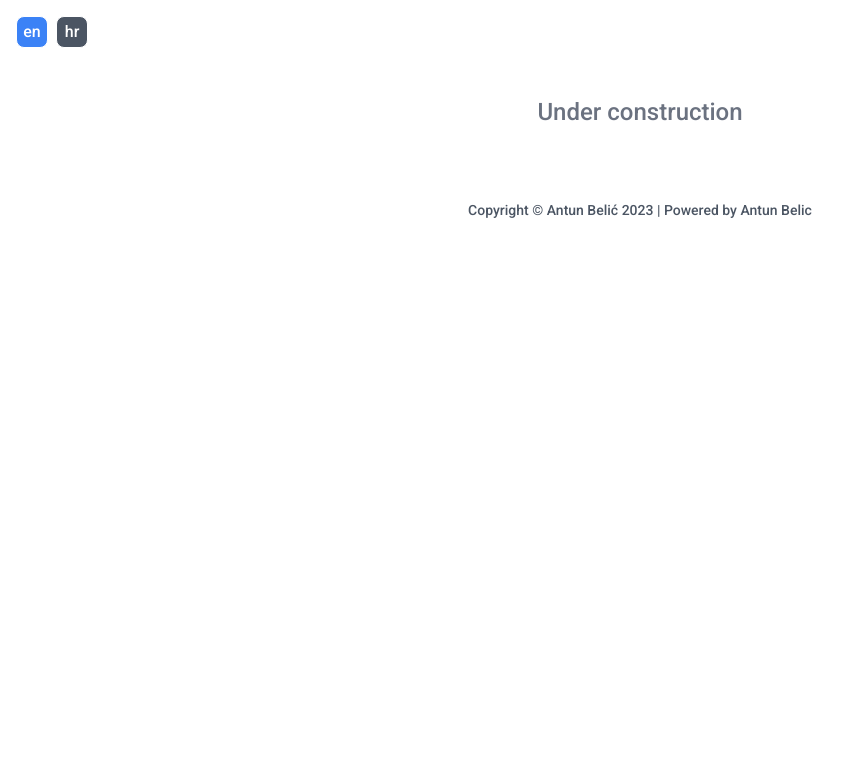
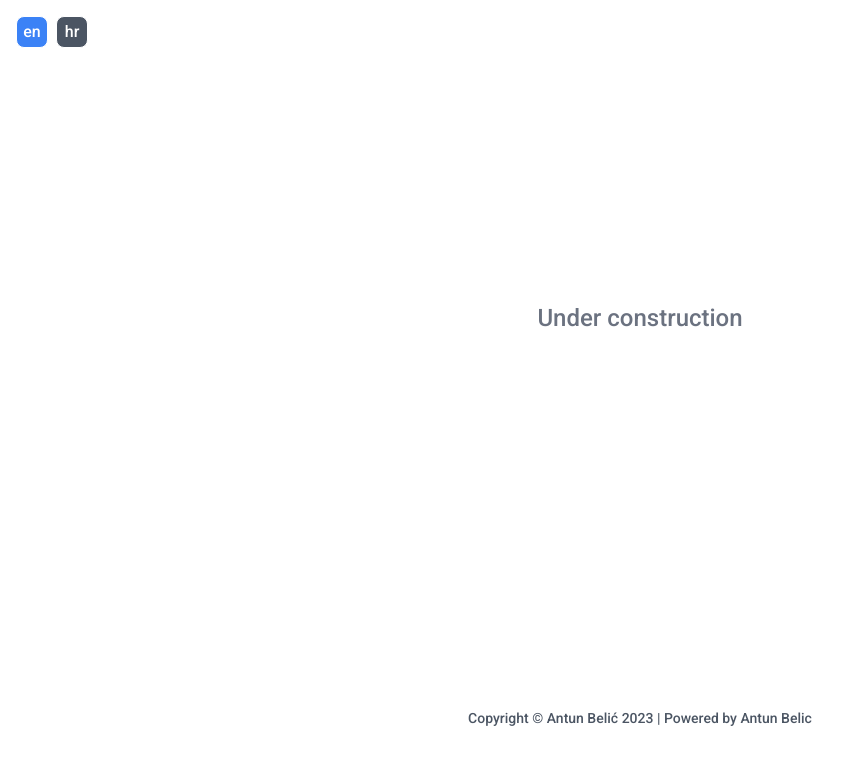
Before and after one commit to BelicAntun/clean, a Next.js app: page /en in a window 1280 px wide. Shown: the top 764 px of the page, without its empty margins (0-858 px from the left). Built offline with nearby package versions, Linux system fonts and the light colour scheme.

Commit message:
(home): u iszgradnji 3

```diff
--- a/app/[lang]/layout.tsx
+++ b/app/[lang]/layout.tsx
@@ -11,14 +11,12 @@ const inter = Roboto({
 });
 
 export const metadata: Metadata = {
-  title: 'Fresh Pranje Tepiha - Professional Carpet Cleaning Services',
-  description:
-    'Welcome to Pranje Tepiha Fresh - Your trusted partner for professional carpet cleaning services. We specialize in revitalizing your carpets, leaving them fresh and clean. Contact us today for top-quality carpet cleaning solutions.',
-  keywords:
-    'carpet cleaning, professional carpet cleaning, carpet cleaning services, Pranje Tepiha Fresh, pranje tepiha, profesionalno pranje tepiha, usluge čišćenja tepiha, čišćenje tepiha, strojno pranje tepiha',
+  title: 'Antun Belić',
+  description: 'Under construction',
+  keywords: 'frontend next react typescript tailwindcss',
   authors: [
     {
-      name: 'Pranje Tepiha Fresh',
+      name: 'Antun Belić',
     },
   ],
 };
@@ -38,9 +36,9 @@ export default function RootLayout({
 }) {
   return (
     <html lang={params.lang}>
-      <body className={inter.className}>
+      <body className={`${inter.className} h-screen flex flex-col`}>
         <Header lang={params.lang} />
-        <main>{children}</main>
+        <main className="flex flex-col flex-1">{children}</main>
         <Footer />
       </body>
     </html>
--- a/app/[lang]/page.tsx
+++ b/app/[lang]/page.tsx
@@ -11,7 +11,7 @@ export default async function Home({
   };
 
   return (
-    <div className="text-center text-2xl text-gray-500 mt-24 flex-1">
+    <div className="flex justify-center items-center text-2xl text-gray-500 flex-1">
       {underConstruction[lang]}
     </div>
   );
```
